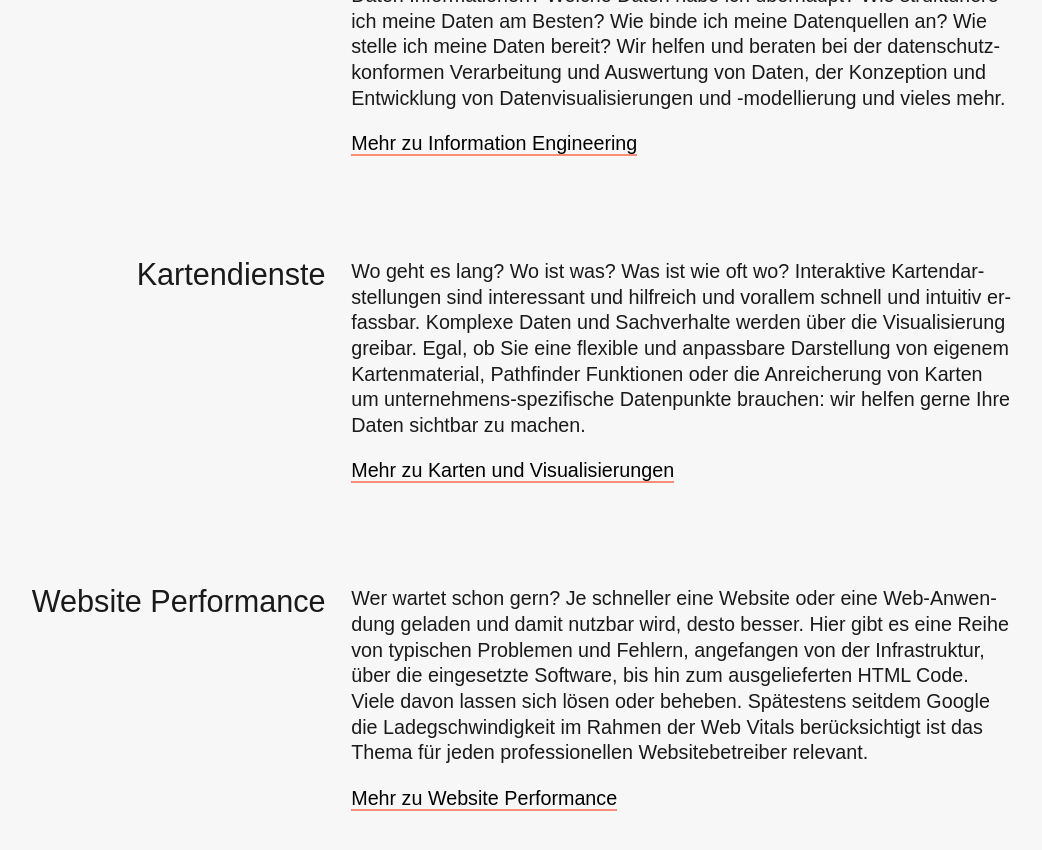
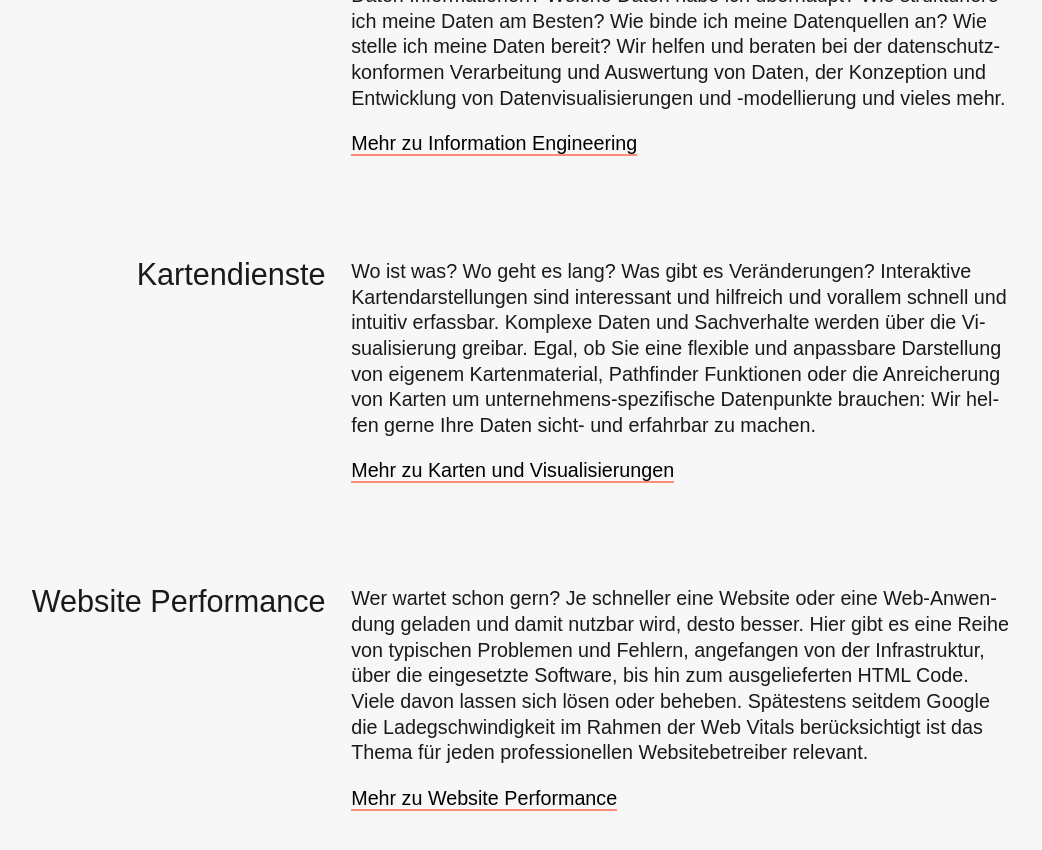
Before and after one commit to Klickmeister/klickmeister.github.io, a Jekyll site: the page built from index.html, in a window 1280 px wide and 900 px high, scrolled down 1261 px. Shown: the top 850 px of the window, without its empty margins (113-1155 px from the left). Built offline with Jekyll 4.4.1, drawn with Linux system fonts in a browser that asks for light colours; some web fonts are replaced.

Commit message:
Update karten-und-visualisierungen.md

```diff
--- a/_products/karten-und-visualisierungen.md
+++ b/_products/karten-und-visualisierungen.md
@@ -4,7 +4,7 @@ img: prototyping.jpeg
 linktext: Mehr zu Karten und Visualisierungen
 layout: product
 teasertext: |
-    Wo geht es lang? Wo ist was? Was ist wie oft wo? Interaktive Kartendarstellungen sind interessant und hilfreich und vorallem schnell und intuitiv erfassbar. Komplexe Daten und Sachverhalte werden über die Visualisierung greibar. Egal, ob Sie eine flexible und anpassbare Darstellung von eigenem Kartenmaterial, Pathfinder Funktionen oder die Anreicherung von Karten um unternehmens-spezifische Datenpunkte brauchen: wir helfen gerne Ihre Daten sichtbar zu machen.
+    Wo ist was? Wo geht es lang? Was gibt es Veränderungen? Interaktive Kartendarstellungen sind interessant und hilfreich und vorallem schnell und intuitiv erfassbar. Komplexe Daten und Sachverhalte werden über die Visualisierung greibar. Egal, ob Sie eine flexible und anpassbare Darstellung von eigenem Kartenmaterial, Pathfinder Funktionen oder die Anreicherung von Karten um unternehmens-spezifische Datenpunkte brauchen: Wir helfen gerne Ihre Daten sicht- und erfahrbar zu machen.
 intro: |
     Eine Karte sagt mehr als 1000 Worte. Wo geht es lang? Wo ist was? Wo gibt es Veränderungen? Interaktive Karten geben intutiv und schnell Orientierung und Überblick. Wir machen aus Daten Karten.
 ---
```
